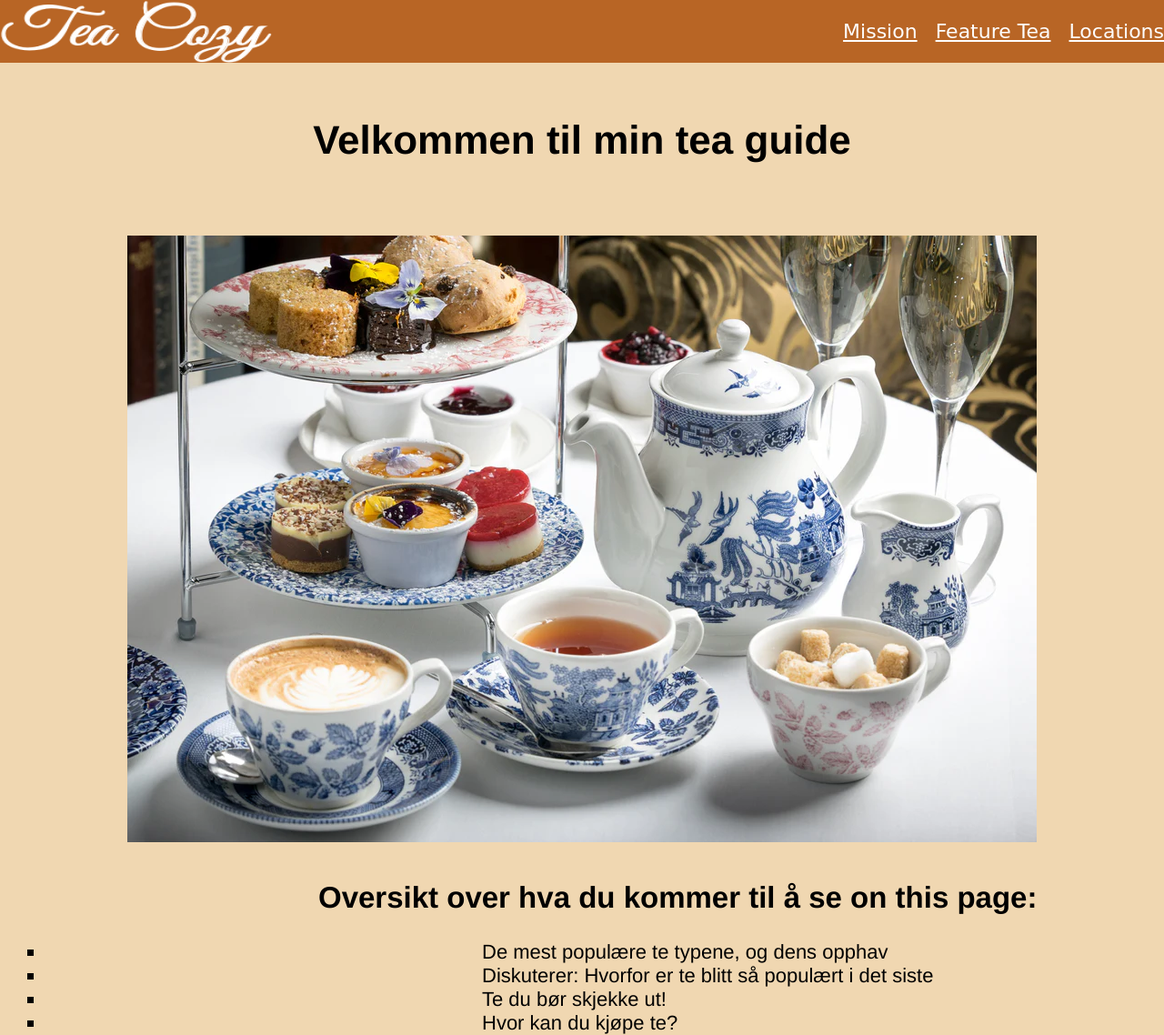
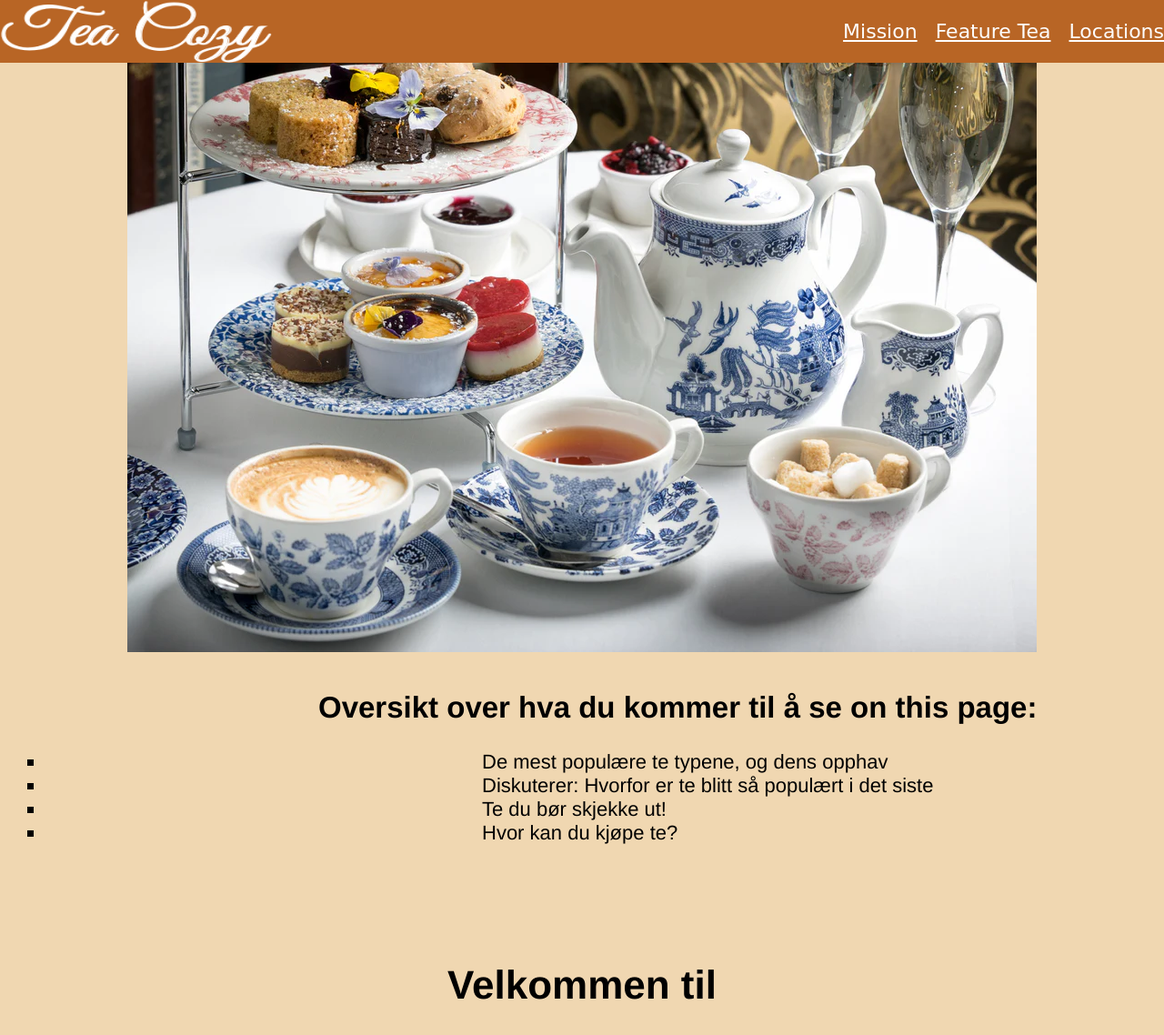
Before and after one commit to annenorenes/annenorenes.github.io, a plain HTML site: page CA/tea party/index.html in a window 1280 px wide. Shown: the whole page at 91% size. Drawn offline with Linux system fonts and the light colour scheme.

Commit message:
abried 1

```diff
--- a/CA/tea party/index.html
+++ b/CA/tea party/index.html
@@ -21,9 +21,6 @@
         </nav>
     </header>
 
-    <div class="headline">
-        <h1> Velkommen til min tea guide</h1>
-    </div>
 
     <div class="framside">
         <img src="/CA/tea party/bilder/shutterstock_538618711.webp" width="1000px" alt="Start bilde">
@@ -42,6 +39,10 @@
             </ul>
 
 
+            <div class="headline">
+                <h1> Velkommen til</h1>
+            </div>
+
         </div>
 
 
```
